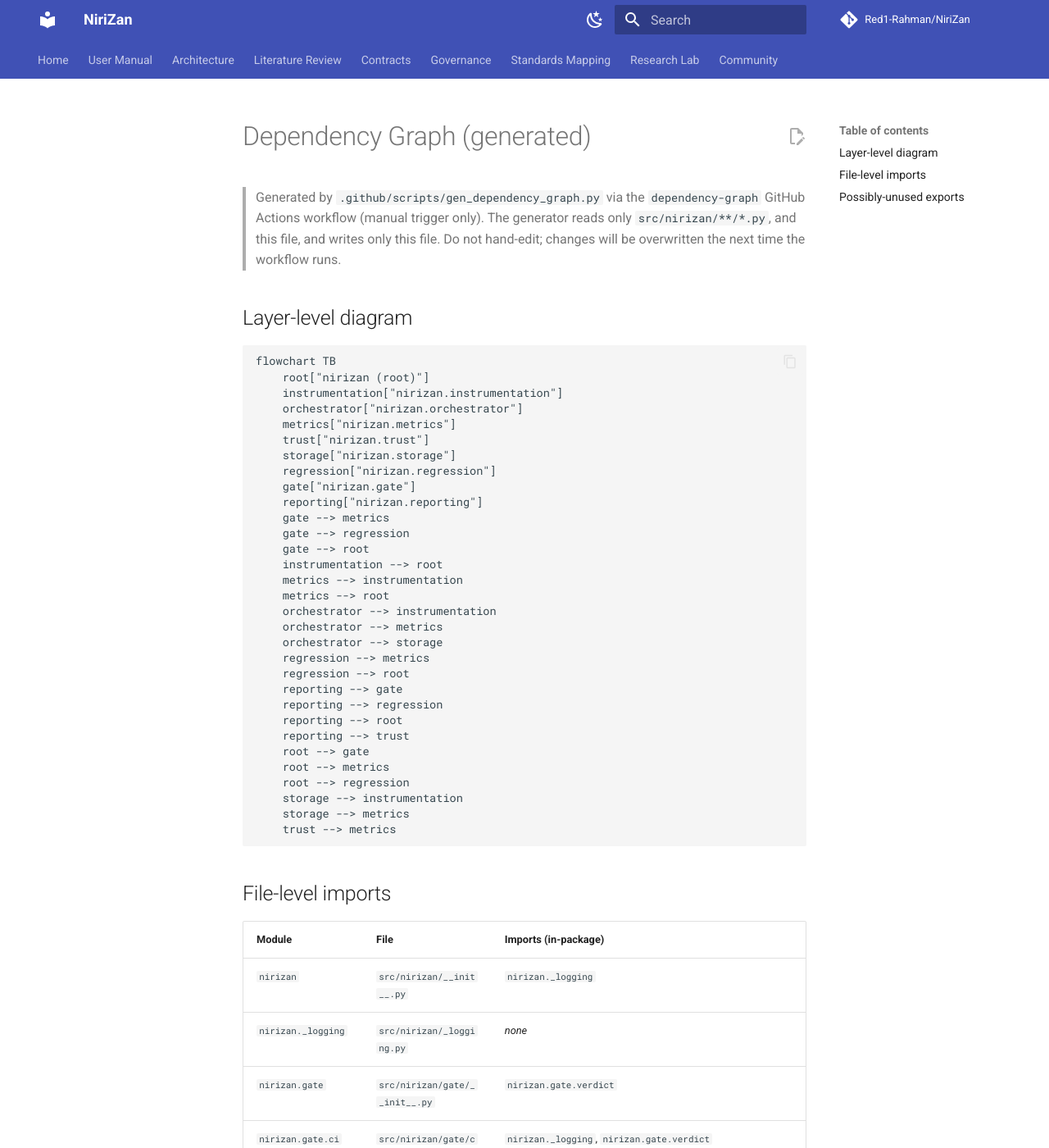
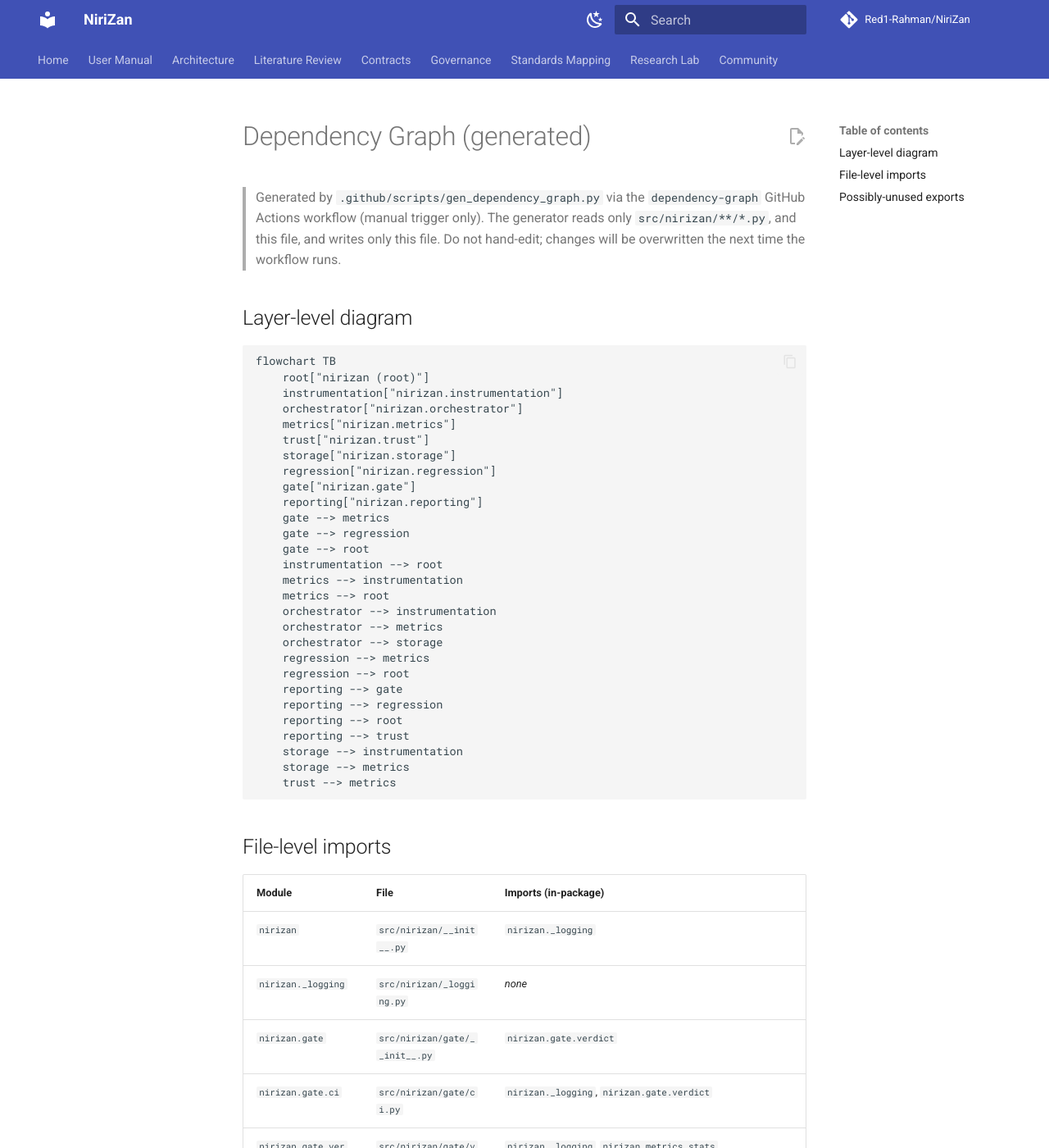
Before and after one commit to Red1-Rahman/NiriZan, an MkDocs documentation site: the page built from docs/dependency-graph.md, in a window 1280 px wide and 1400 px high. Shown: the whole window at 82% size. Built offline with MkDocs 1.6.1 and Material for MkDocs 9.7.7, drawn with Linux system fonts in a browser that asks for light colours; comment, search, counter and statistics services are not loaded.

```diff
--- a/docs/dependency-graph.md
+++ b/docs/dependency-graph.md
@@ -34,9 +34,6 @@
     reporting --> regression
     reporting --> root
     reporting --> trust
-    root --> gate
-    root --> metrics
-    root --> regression
     storage --> instrumentation
     storage --> metrics
     trust --> metrics
```
